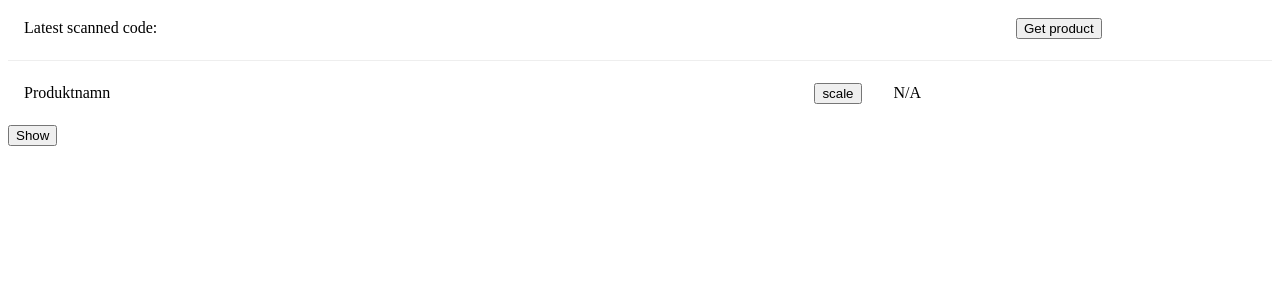
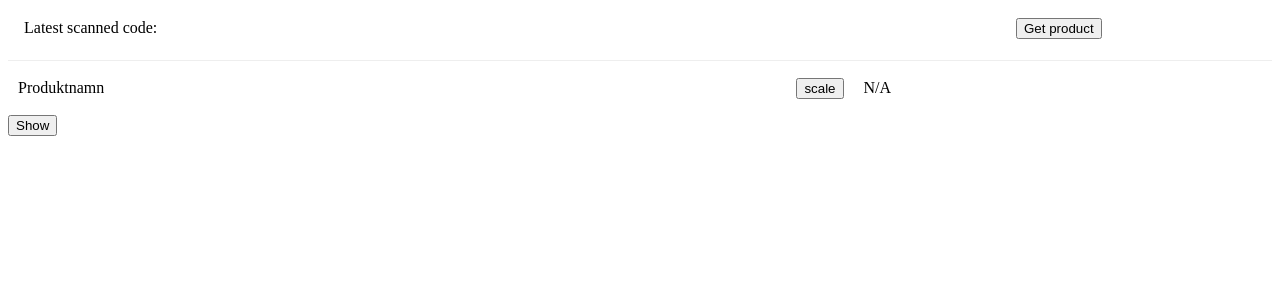
Before and after one commit to juliusedqvist/fridge_project, a Nuxt app in the folder frontend/: page /scanner in a window 1280 px wide. Shown: the top 300 px of the page. Built offline with nearby package versions, Linux system fonts and the light colour scheme.

Commit message:
fast-build

```diff
--- a/frontend/pages/scanner.vue
+++ b/frontend/pages/scanner.vue
@@ -165,7 +165,7 @@ div[ref="scannerContainer"] canvas {
   display: flex;
   align-items: center;
   justify-content: flex-start;
-  height: 40px;
-  padding: 0 1rem;
+  height: 30px;
+  padding: 0 10px;
 }
 </style>
```
